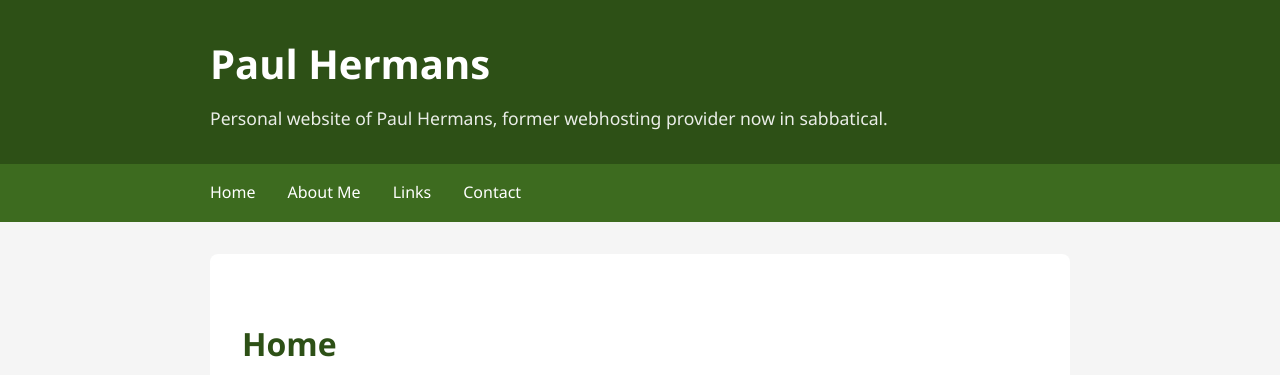
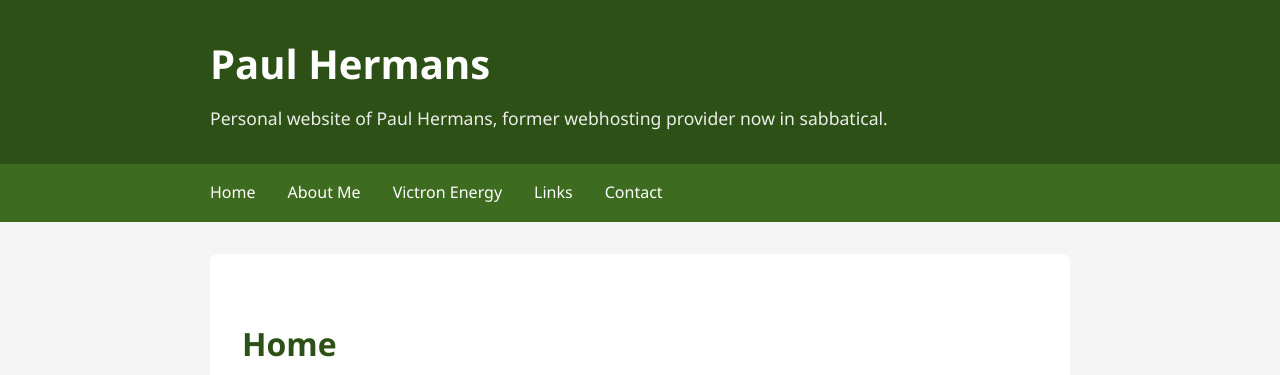
Before and after one commit to paulhermanseu/paulhermans.eu, a Jekyll site: the page built from index.md, in a window 1280 px wide. Shown: the top 375 px of the page. Built offline with Jekyll 4.4.1, drawn with Linux system fonts in a browser that asks for light colours.

Commit message:
Add Victron Energy link to default layout

```diff
--- a/_layouts/default.html
+++ b/_layouts/default.html
@@ -282,6 +282,7 @@
             <ul>
                 <li><a href="/">Home</a></li>
                 <li><a href="/about.html">About Me</a></li>
+                <li><a href="/victron.html">Victron Energy</a></li>
                 <li><a href="/links.html">Links</a></li>
                 <li><a href="/contact.html">Contact</a></li>
             </ul>
```
